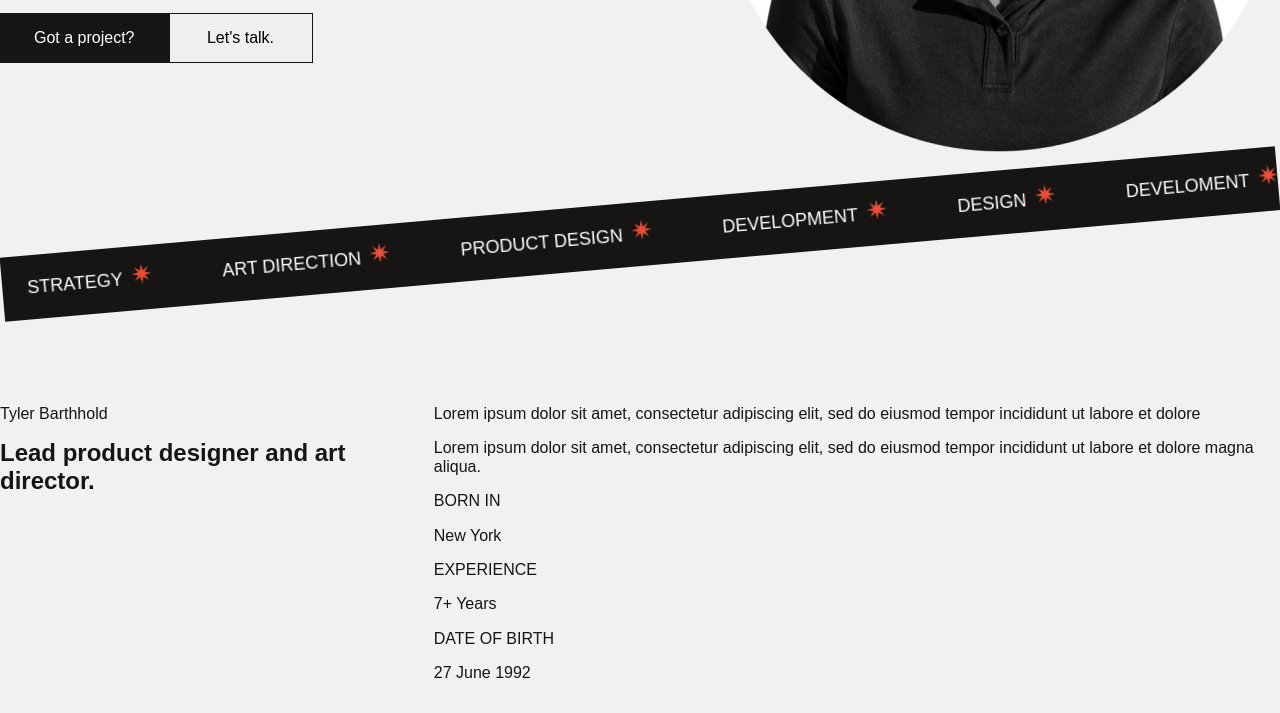
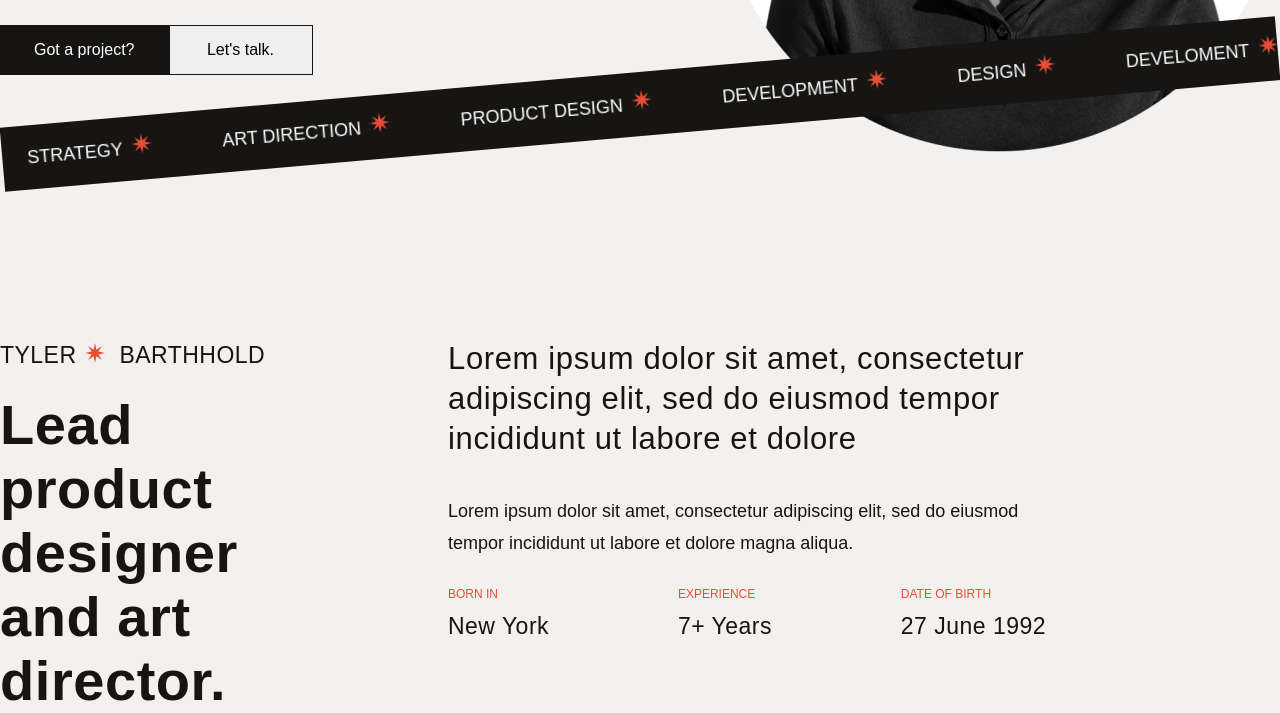
Before and after one commit to Karter256/Design, a plain HTML site: page index.html in a window 1280 px wide. Shown: the part 547-1260 px from the top of the page. Drawn offline with nearby package versions, Linux system fonts and the light colour scheme; a web font is replaced by a local one.

Commit message:
Formed info section

```diff
--- a/css/styles.css
+++ b/css/styles.css
@@ -36,6 +36,11 @@ a{
     text-decoration: none;
 }
 
+p{
+    margin: 0;
+    padding: 0;
+}
+
 /* _______________________________________________Header________________________________________ */
 
 .header {
@@ -52,8 +57,6 @@ a{
 .header__menu-list{
     display: flex;
     flex-direction: row;
-    /* align-items: center;
-    justify-content: center; */
 }
 
 .header__menu-items  +.header__menu-items {
@@ -67,6 +70,11 @@ a{
     cursor: pointer;
 }
 
+.intro__text-sun::before{
+    content: url(../images/sun.svg);
+    margin: 0 12px;
+}
+
 /* ____________________________________________Intro_________________________________________ */
 
 .intro{
@@ -74,7 +82,6 @@ a{
     gap: 43px;
     margin-top: 40px;
     align-items: center;
-    margin-bottom: 50px;
 }
 
 .intro__text{
@@ -85,6 +92,8 @@ a{
     font-weight: 400;
     font-size: 56px;
     line-height: 64px;
+    letter-spacing: 0.56px;
+    text-transform: uppercase;
 }
 
 .intro__decore{
@@ -95,17 +104,23 @@ a{
     display: flex;
     flex-direction: row;
     align-items: center;
+    margin-top: 31px;
+    margin-bottom: 40px;
+    letter-spacing: 0.48px;
+    text-transform: uppercase;
 }
 
 .intro__badges-text+.intro__badges-text::before{
     content: url(../images/star.svg);
     height: 20px;
+    width: 20px;
     margin:  8px 16px;
 }
 
 .intro__badges-text{
 font-size: 23px;
 line-height: 32px;
+text-transform: uppercase;
 }
 
 .intro__connect{
@@ -137,7 +152,7 @@ line-height: 32px;
 
 .skewed {
     height: 64px;
-    transform: rotate(-5deg);
+    transform: translateY(-80px) rotate(-5deg);
 }
 
 .skewed__container {
@@ -146,7 +161,6 @@ line-height: 32px;
     margin-bottom: 123px;
 }
 
-
 .skewed__list {
     display: flex;
     flex-direction: row;
@@ -154,21 +168,15 @@ line-height: 32px;
     background-color: var(--dark-color);
     height: 64px;
     padding-left: 25px;
+}
 
-
-}
 .skewed__list-item {
     font-size: 18px;
     line-height: 32px;
     color: #FFF;
     margin-right: 9px;
     height: 32px;
-
-
-}
-
-.skewed__list-item{
-
+    text-transform: uppercase;
 }
 
 .skewed__list-item + .skewed__list-item::after {
@@ -180,28 +188,63 @@ line-height: 32px;
 
 .info {
     display: flex;
-    /* flex-direction: row; */
 }
 
-.info__name {
+.info__name-name {
+    text-transform: uppercase;
+    font-size: 23px;
+    line-height: 32px;
+    margin-bottom: 22px;
+    letter-spacing: 0.48px;
 }
-.info__name-name {
+
+.info__name-highlight::after{
+    content: url(../images/star.svg);
+    margin: 0 8px;
 }
+
 .info__name-vacancy {
+    font-size: 56px;
+    line-height: 64px;
+    max-width: 351px;
+    margin-right: 97px;
+    letter-spacing: 0.56px;
 }
+
 .info__short {
+    max-width: 598px;
+    max-height: 32px;
 }
+
 .info__short-main {
+    font-size: 31px;
+    line-height: 40px;
+    letter-spacing: 0.64px;
 }
+
 .info__short-sec {
+    font-size: 18px;
+    line-height: 32px;
+    margin-top: 36px;
+    margin-bottom: 27px;
 }
+
 .info__short-data {
+    display: flex;
+    justify-content: space-between;
+
 }
-.info__short-city {
+
+.info__short-head {
+    font-size: 12px;
+    line-height: 16px;
+    color: var(--accent-color);
+    height: 16px;
+    margin-bottom: 8px;
 }
-.info__short-head {
+
+.info__short-bottom{
+    font-size: 23px;
+    line-height: 32px;
+    letter-spacing: 0.48px;
 }
-.info__short-expericence {
-}
-.info__short-age {
-}
--- a/index.html
+++ b/index.html
@@ -1,32 +1,42 @@
 <!DOCTYPE html>
 <html lang="en">
   <head>
-    <meta charset="UTF-8">
-    <meta http-equiv="X-UA-Compatible" content="IE=edge">
-    <meta name="viewport" content="width=device-width, initial-scale=1.0">
+    <meta charset="UTF-8" />
+    <meta http-equiv="X-UA-Compatible" content="IE=edge" />
+    <meta name="viewport" content="width=device-width, initial-scale=1.0" />
     <title>Designer</title>
-    <link rel="stylesheet" href="css/normalize.css">
-    <link rel="stylesheet" href="css/slick.css">
-    <link rel="stylesheet" href="css/styles.css">
+    <link rel="stylesheet" href="css/normalize.css" />
+    <link rel="stylesheet" href="css/slick.css" />
+    <link rel="stylesheet" href="css/styles.css" />
   </head>
   <body>
     <header class="header container">
       <a class="header__logo" href="#">
-            <img class="header__logo-img" src="images/logo.svg" alt="">
+        <img class="header__logo-img" src="images/logo.svg" alt="" />
       </a>
       <nav class="header__menu">
         <ul class="header__menu-list">
-                <li class="header__menu-items"> <a class="header__menu-link" href="#">Home</a> </li>
-                <li class="header__menu-items"> <a class="header__menu-link" href="#">About</a> </li>
-                <li class="header__menu-items"> <a class="header__menu-link" href="#">Contact</a> </li>
+          <li class="header__menu-items">
+            <a class="header__menu-link" href="#">Home</a>
+          </li>
+          <li class="header__menu-items">
+            <a class="header__menu-link" href="#">About</a>
+          </li>
+          <li class="header__menu-items">
+            <a class="header__menu-link" href="#">Contact</a>
+          </li>
         </ul>
       </nav>
-        <button class="header__button"><span class="button__text">Let's talk</span></button>
+      <button class="header__button">Let's talk</button>
     </header>
     <main>
       <section class="intro container">
         <div class="intro__text">
-                <h1 class="intro__text-header">HI, I’M TAYLER. <br> A CREATIVE <span><img class="intro__decore" src="images/sun.svg" alt=""></span> DESIGNER BASED IN LONDON</h1>
+          <h1 class="intro__text-header">
+            HI, I’M TAYLER. <br />
+            A CREATIVE<span class="intro__text-sun">DESIGNER</span> BASED IN
+            LONDON
+          </h1>
           <div class="intro__badges">
             <p class="intro__badges-text">DESIGN</p>
             <p class="intro__badges-text">DEVELOPMENT</p>
@@ -37,9 +47,9 @@
             <button class="intro__connect-btn">Let's talk.</button>
           </div>
         </div>
-            <img class="intro__img" src="images/tyler.png" alt="">
+        <img class="intro__img" src="images/tyler.png" alt="" />
       </section>
-        <section class="skewed skewed__container" >
+      <section class="skewed skewed__container">
         <ul class="skewed__list">
           <li class="skewed__list-item">BRANDING</li>
           <li class="skewed__list-item">MOTION GRAPHIC</li>
@@ -53,33 +63,41 @@
       </section>
       <section class="info container">
         <div class="info__name">
-                <p class="info__name-name">Tyler Barthhold</p>
-                <h2 class="info__name-vacancy">Lead product designer and art director.</h2>
+          <p class="info__name-name">
+            <span class="info__name-highlight">Tyler</span> Barthhold
+          </p>
+          <h2 class="info__name-vacancy">
+            Lead product designer and art director.
+          </h2>
         </div>
         <div class="info__short">
-                <p class="info__short-main">Lorem ipsum dolor sit amet, consectetur adipiscing elit, sed do eiusmod tempor incididunt ut labore et dolore</p>
-                <p class="info__short-sec">Lorem ipsum dolor sit amet, consectetur adipiscing elit, sed do eiusmod tempor incididunt ut labore et dolore magna aliqua.</p>
+          <p class="info__short-main">
+            Lorem ipsum dolor sit amet, consectetur adipiscing elit, sed do
+            eiusmod tempor incididunt ut labore et dolore
+          </p>
+          <p class="info__short-sec">
+            Lorem ipsum dolor sit amet, consectetur adipiscing elit, sed do
+            eiusmod tempor incididunt ut labore et dolore magna aliqua.
+          </p>
           <div class="info__short-data">
             <div class="info__short-city">
               <p class="info__short-head">BORN IN</p>
-                        <p class="info__short-main">New York</p>
+              <p class="info__short-bottom">New York</p>
             </div>
             <div class="info__short-expericence">
               <p class="info__short-head">EXPERIENCE</p>
-                        <p class="info__short-main">7+ Years</p>
+              <p class="info__short-bottom">7+ Years</p>
             </div>
             <div class="info__short-age">
               <p class="info__short-head">DATE OF BIRTH</p>
-                        <p class="info__short-main">27 June 1992</p>
+              <p class="info__short-bottom">27 June 1992</p>
             </div>
           </div>
-
         </div>
       </section>
     </main>
     <script src="https://ajax.googleapis.com/ajax/libs/jquery/3.6.0/jquery.min.js"></script>
     <script src="js/slick.min.js"></script>
     <script src="js/main.js"></script>
-
   </body>
 </html>
```
Lines whose indentation alone changed are shown as unchanged.
